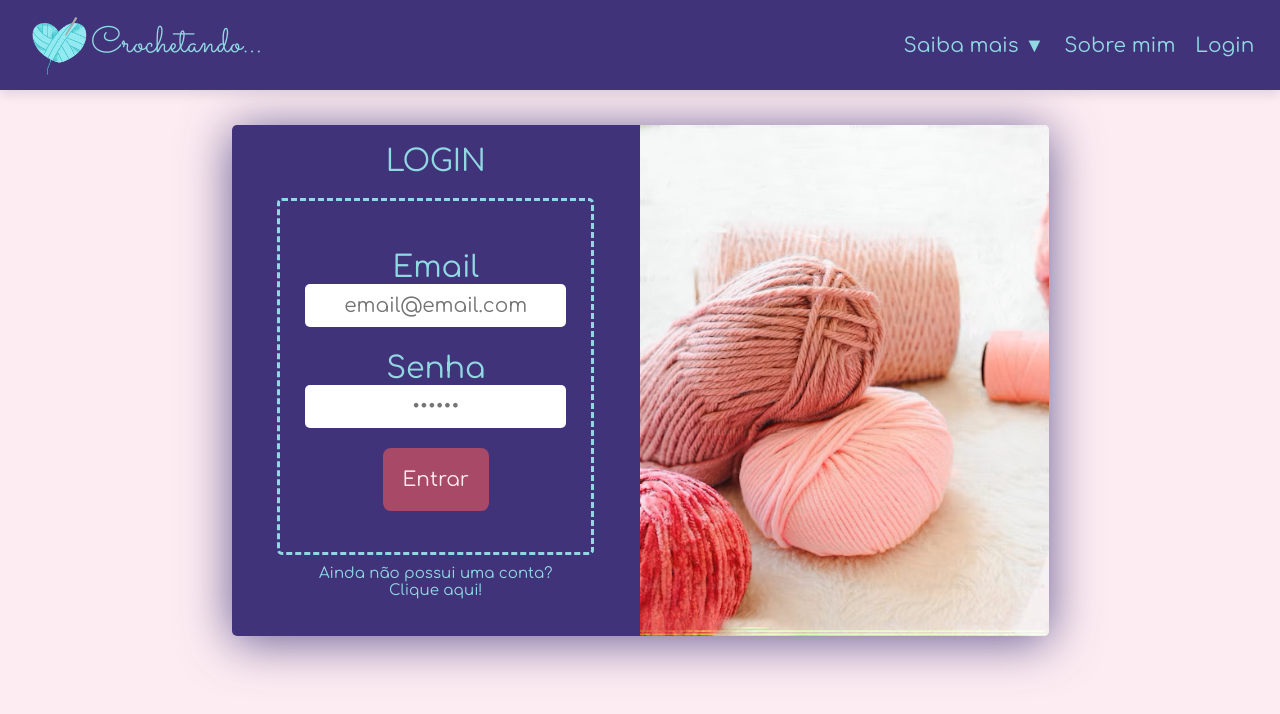
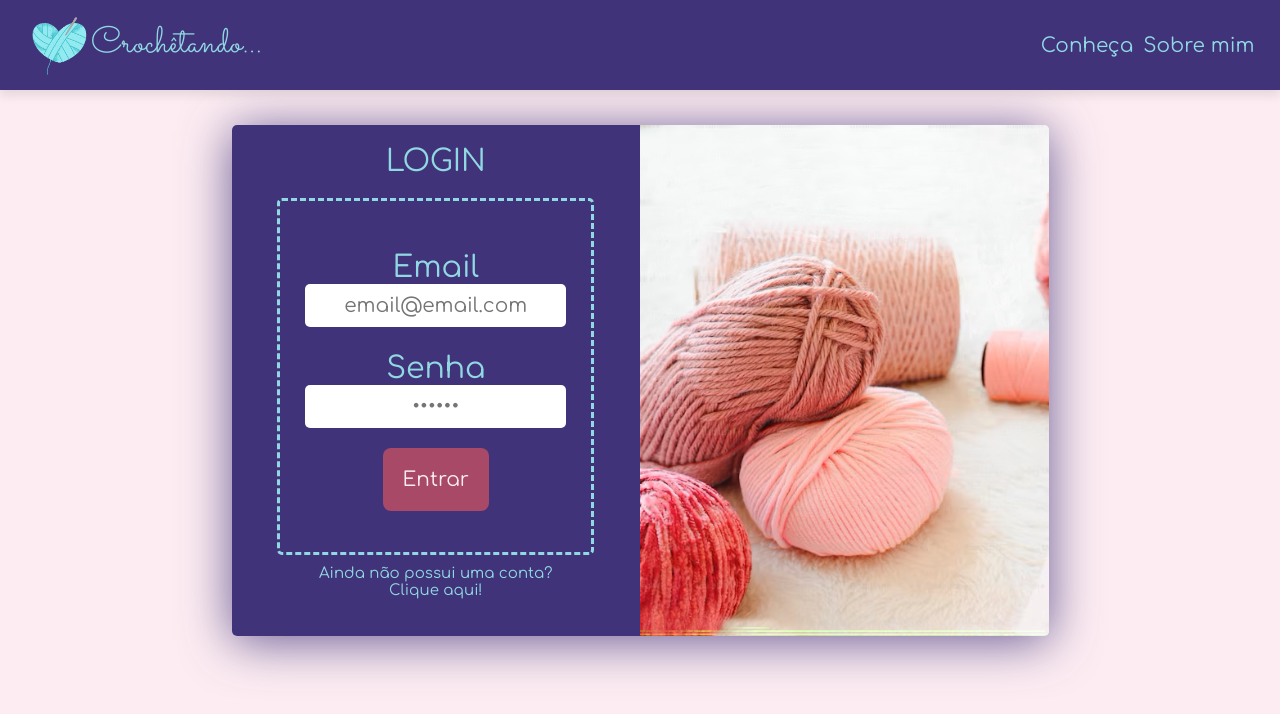
Before and after one commit to AikoJu/Projeto-Individual-2023, a website: page site/public/login.html in a window 1280 px wide. Drawn offline with Linux system fonts and the light colour scheme.

Commit message:
navbar dropdown

```diff
--- a/site/public/css/login.css
+++ b/site/public/css/login.css
@@ -16,6 +16,7 @@
     border: none;
     text-decoration: none;
     transition: .2s linear;
+    font-family: 'Comfortaa';
 }
 
 html{
@@ -65,7 +66,6 @@ header .logo{
 
 .navbar button{
     border: none;
-    font-family: 'Comfortaa';
     font-size: 2rem;
     background-color: var(--roxo);
     color: var(--verdeClaro);
@@ -79,6 +79,67 @@ header .logo img{
 header .navbar a:hover{
     color: var(--rosaEscuro) ;
 }
+
+
+.navbar{
+    display: flex;
+    list-style: none;
+    align-items:center ;
+    justify-content:space-around;
+    overflow: hidden;
+    cursor: pointer;
+}
+
+.navbar li a{
+    font-size: 2rem;
+    text-decoration: none;
+    color: var(--verdeClaro);
+    margin-left: 1rem;
+    float: left;
+    text-align: center;
+}
+
+.navbar button{
+    border: none;
+    font-size: 2rem;
+    background-color: var(--roxo);
+    color: var(--verdeClaro);
+    outline: none;
+    background-color: inherit;
+    font-family: inherit; /* Important for vertical align on mobile phones */
+    margin: 0;
+}
+
+.navbar a:hover, .dropdown:hover .dropbtn {
+   color: var(--rosaEscuro);
+
+  }
+
+
+  .dropdown-content {
+    display: none;
+    position: absolute;
+    background-color: var(--roxo);
+    min-width: 10rem;
+    z-index: 1;
+    flex-direction: column;
+  }
+
+  .dropdown-content a {
+    float: none;
+    padding: 1rem;
+    text-decoration: none;
+    display: block;
+    text-align: center;
+  }
+
+  .dropdown-content a:hover {
+    color: var(--rosaEscuro);
+  }
+
+  .dropdown:hover .dropdown-content {
+    display: flex;
+  }
 
  /* fim da header */
 
--- a/site/public/css/style.css
+++ b/site/public/css/style.css
@@ -17,6 +17,7 @@
     border: none;
     text-decoration: none;
     transition: .2s linear;
+    font-family:'Comfortaa' ;
 }
 
 html{
@@ -43,7 +44,6 @@ header{
 
 header .logo{
     display: flex;
-
     align-items: center;
     font-size:  4rem;
     color: var(--verdeClaro);
@@ -55,24 +55,60 @@ header .logo{
     list-style: none;
     align-items:center ;
     justify-content:space-around;
+    overflow: hidden;
     cursor: pointer;
 }
 
 .navbar li a{
     font-size: 2rem;
-    font-family: 'Comfortaa';
     text-decoration: none;
     color: var(--verdeClaro);
     margin-left: 1rem;
+    float: left;
+    text-align: center;
 }
 
 .navbar button{
     border: none;
-    font-family: 'Comfortaa';
     font-size: 2rem;
     background-color: var(--roxo);
     color: var(--verdeClaro);
+    outline: none;
+    background-color: inherit;
+    font-family: inherit; /* Important for vertical align on mobile phones */
+    margin: 0;
 }
+
+.navbar a:hover, .dropdown:hover .dropbtn {
+   color: var(--rosaEscuro);
+
+  }
+
+
+  .dropdown-content {
+    display: none;
+    position: absolute;
+    background-color: var(--roxo);
+    min-width: 10rem;
+    z-index: 1;
+    flex-direction: column;
+  }
+
+  .dropdown-content a {
+    float: none;
+    padding: 1rem;
+    text-decoration: none;
+    display: block;
+    text-align: center;
+  }
+
+  .dropdown-content a:hover {
+    color: var(--rosaEscuro);
+  }
+
+  .dropdown:hover .dropdown-content {
+    display: flex;
+  }
 
 header .logo img{
     width: 12%;
@@ -96,7 +132,7 @@ header .navbar a:hover{
     margin-left:2rem ;
     color: var(--roxo);
     font-size: 5rem;
-    font-family: 'Comfortaa';
+
     background-color: rgba(145,217,226, .8);
     border-radius: 60px;
     padding: 2rem;
@@ -148,7 +184,7 @@ header .navbar a:hover{
 .textoConheca p{
     padding: 2rem;
     font-size: 3rem;
-    font-family: 'Comfortaa';
+
     color: #0c0722;
 }
 .imgConheca{
--- a/site/public/login.html
+++ b/site/public/login.html
@@ -10,15 +10,24 @@
     <title>Crochetando... | Login</title>
 </head>
 <body>
-    <header>
-        <a href="index.html" class="logo"><img src="assets/img/image-removebg-preview.png">Crochetando...</a>
+        <header>
+            <a href="index.html" class="logo"><img src="assets/img/image-removebg-preview.png">Crochêtando...</a>
 
             <ul class="navbar">
-                <li><button>Saiba mais ▼</button></li>
-                <li><a href="index.html">Sobre mim</a></li>
-                <li><a href="#">Login</a></li>
+                <li><div class="dropdown">
+                    <button class="dropbtn">Conheça
+                      <i class="fa fa-caret-down"></i>
+                    </button>
+                    <div class="dropdown-content">
+                      <a href="index.html#banner">Link 1</a>
+                      <a href="#">Link 2</a>
+                      <a href="#">Link 3</a>
+                    </div>
+                </div></li>
+                <li><a href="sobre_mim.html">Sobre mim</a></li>
             </ul>
-    </header>
+        </header>
+
     <div class="container">
         <div class="caixa">
 
```
Also changed, not shown: site/public/index.html (+15 -6 lines).
